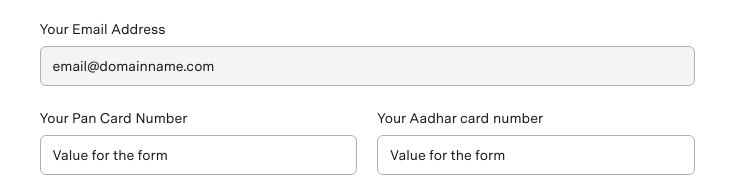
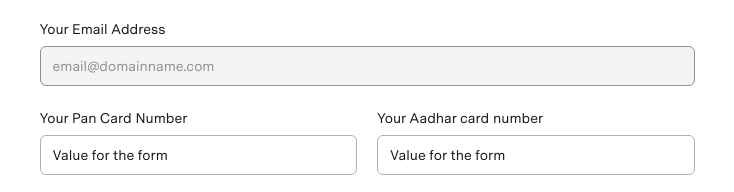
Before and after one commit to pocket2025/html2025, a plain HTML site: page setup-account.html in a window 1280 px wide. Shown: the part 339-531 px from the top of the page, 273-1007 px from the left. Drawn offline with Linux system fonts and the light colour scheme.

Commit message:
Update read only

```diff
--- a/assets/css/style.css
+++ b/assets/css/style.css
@@ -231,8 +231,10 @@ select:focus {
    font-size: 14px;
    padding-inline: 12px;
 }
-.form__input-field.filled {
+.form__input-field.filled, .form__input-field.filled:focus {
    background-color: #9091961a;
+   border-color: #909196;
+   color: #909196;
 }
 
 .form__input-field::placeholder {
--- a/setup-account.html
+++ b/setup-account.html
@@ -67,7 +67,7 @@
                               <div class="col-12">
                                  <div class="form__input w-100">
                                     <label for="email" class="form__input-label">Your Email Address</label>
-                                    <input type="email" id="email" class="form__input-field form__input-field--sm filled w-100 rounded" placeholder="Email Address" value="email@domainname.com">
+                                    <input type="email" id="email" class="form__input-field form__input-field--sm filled w-100 rounded" placeholder="Email Address" value="email@domainname.com" readonly>
                                  </div>
                               </div>
                               <div class="col-md-6">
```
Also changed, not shown: personal-information-owner.html (+5 -1 lines), 1 other file.
